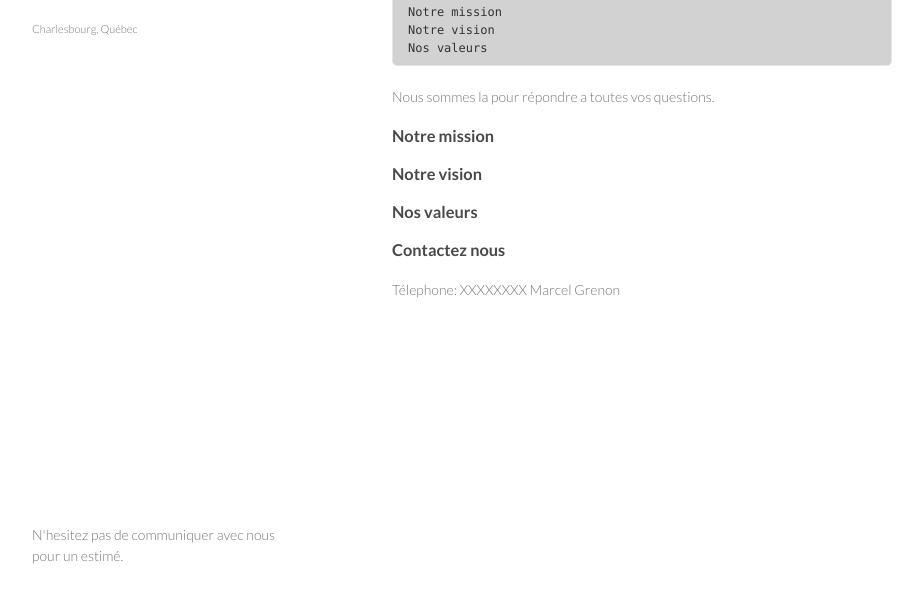
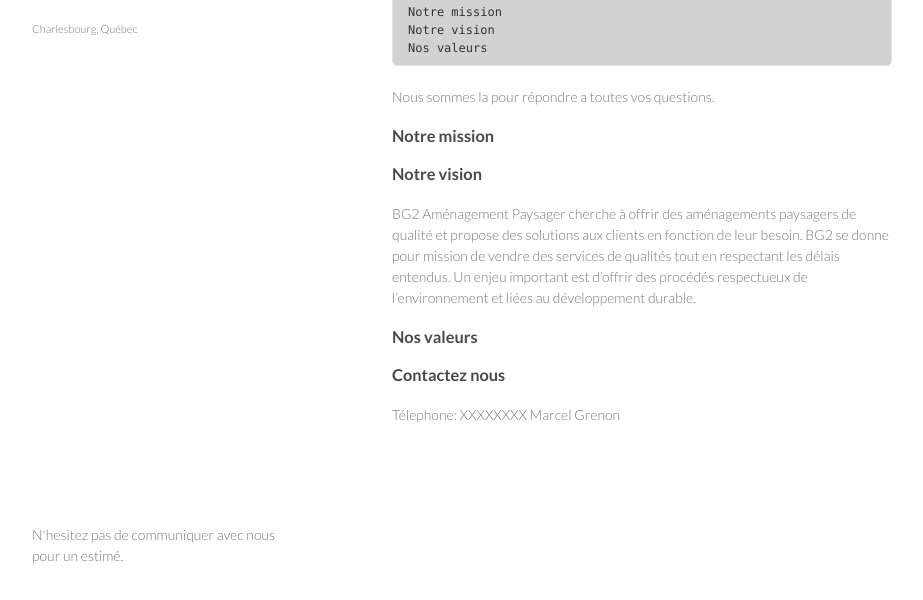
Before and after one commit to b2v9/BG2-Am-nagement-Paysager, a plain HTML site: page index.html in a window 1280 px wide. Shown: the part 164-764 px from the top of the page, without its empty margins (178-1101 px from the left). Drawn offline with Linux system fonts and the light colour scheme.

Commit message:
Update index.html

```diff
--- a/index.html
+++ b/index.html
@@ -43,6 +43,10 @@ Nos valeurs
 <h3>
 <a id="notre-vision" class="anchor" href="#notre-vision" aria-hidden="true"><span class="octicon octicon-link"></span></a>Notre vision</h3>
 
+<p>BG2 Aménagement Paysager cherche à offrir des aménagements paysagers de qualité et propose des solutions aux clients en fonction de leur besoin.
+BG2 se donne pour mission de vendre des services de qualités tout en respectant les délais entendus.
+Un enjeu important est d’offrir des procédés respectueux de l’environnement et liées au développement durable.</p>
+
 <p></p>
 
 <h3>
```
